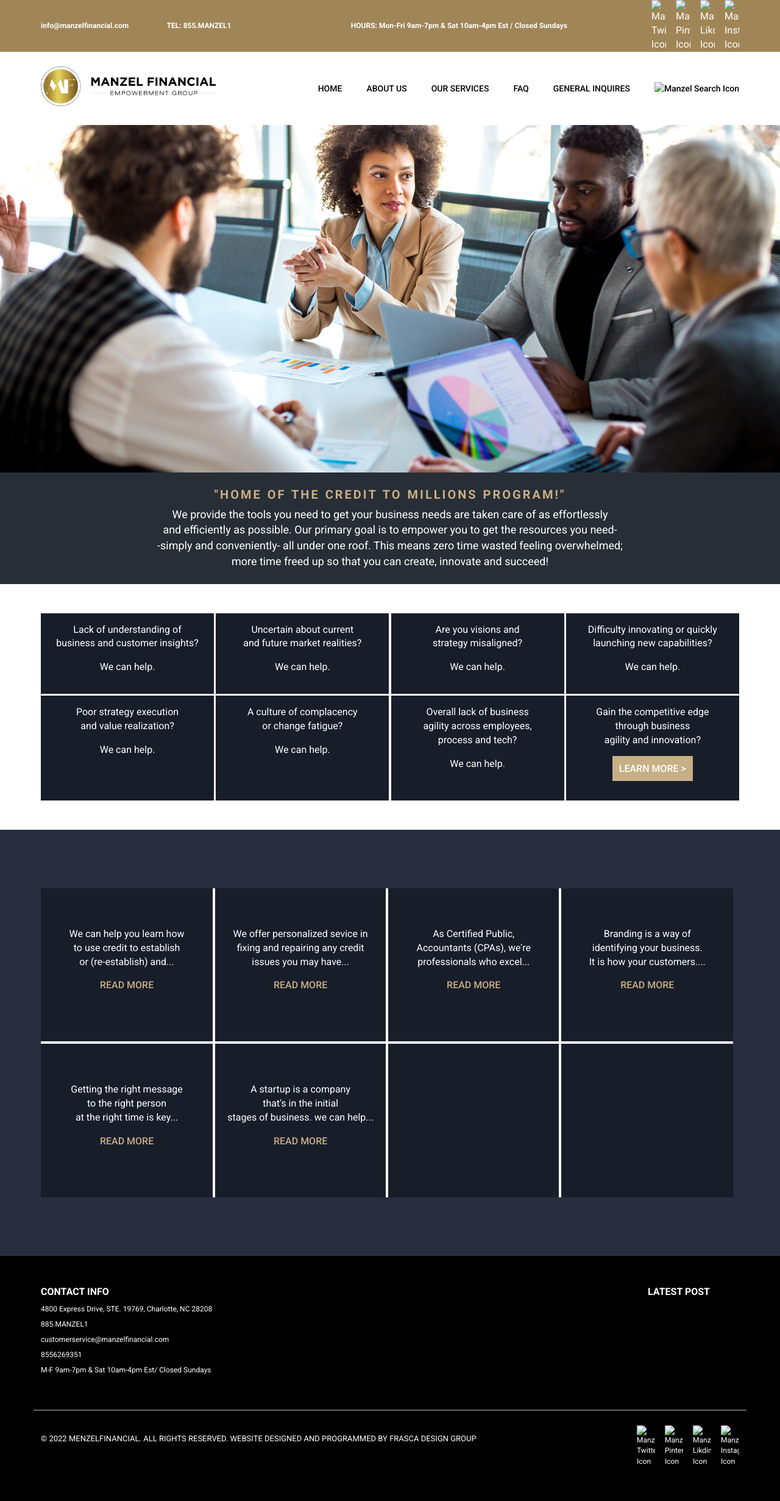
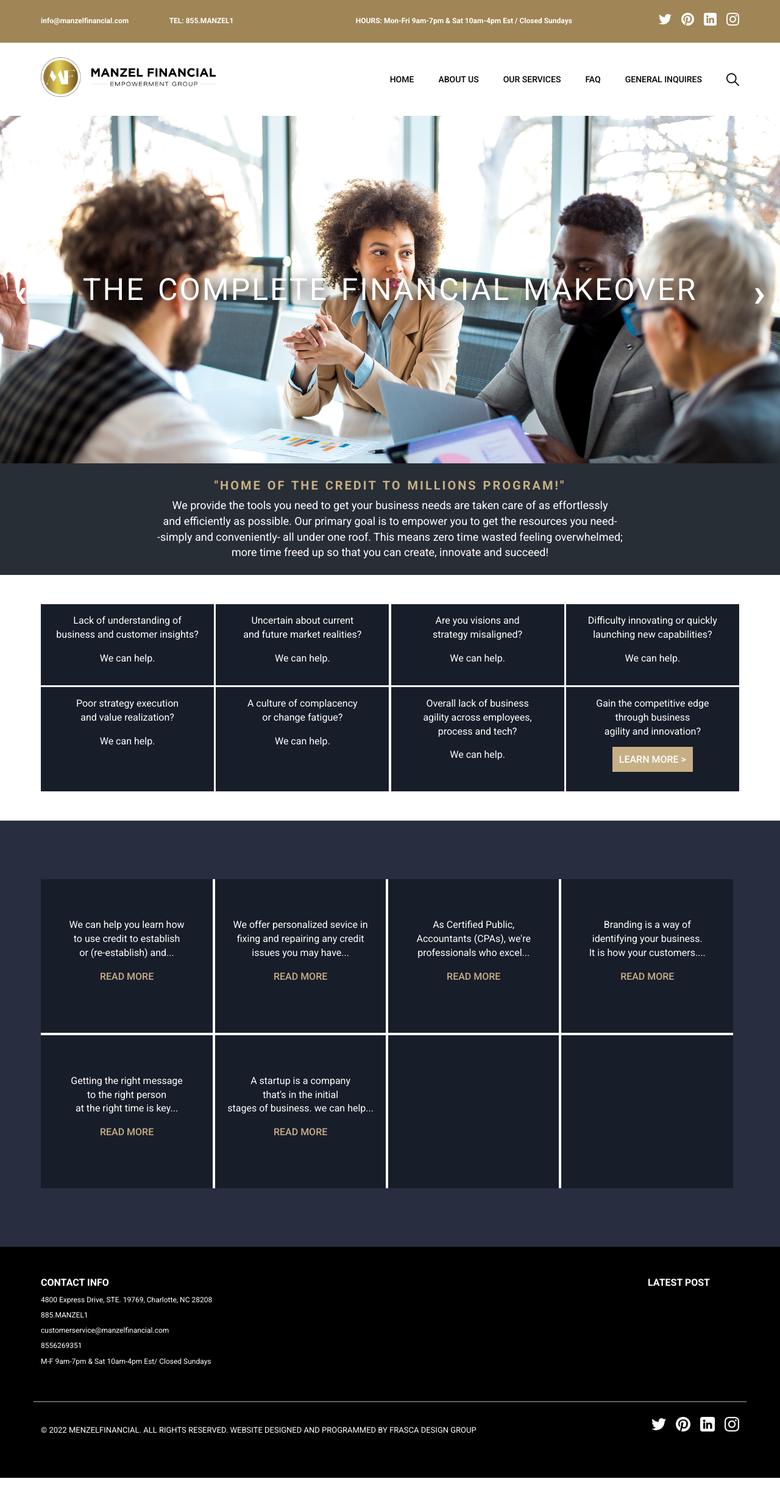
Before and after one commit to Mos-zaid/manzel, a plain HTML site: page index.html in a window 1280 px wide. Shown: the whole page at 61% size. After the commit the page ends 2424 px from the top, so only its background shows below. Drawn offline with Linux system fonts and the light colour scheme; a web font is replaced by a local one.

Commit message:
Icons added

```diff
--- a/index.html
+++ b/index.html
@@ -32,7 +32,7 @@
 
     <!-- Favicon
     –––––––––––––––––––––––––––––––––––––––––––––––––– -->
-    <!-- <link rel="icon" type="image/png" href="./images/Logo/StoneBridge-Logo.svg" /> -->
+    <link rel="icon" type="image/png" href="./images/icons/Manzel Financial logo.png" />
 
 
 </head>
@@ -51,10 +51,10 @@
                 <p>HOURS: Mon-Fri 9am-7pm & Sat 10am-4pm Est / Closed Sundays</p>
             </div>
             <div class="d-flex gap-1">
-                <img class="small-icon" src="./images/icons/facebook.png" height="24" width="24" alt="Manzel Twitter Icon">
-                <img class="small-icon" src="./images/icons/facebook.png" height="24" width="24" alt="Manzel Pinterest Icon">
-                <img class="small-icon" src="./images/icons/facebook.png" height="24" width="24" alt="Manzel Likdin Icon">
-                <img class="small-icon" src="./images/icons/facebook.png" height="24" width="24" alt="Manzel Instagram Icon">
+                <a href="#"><img class="small-icon" src="./images/icons/twitter.png" height="24" width="24" alt="Manzel Twitter Icon"></a>
+                <a href="#"><img class="small-icon" src="./images/icons/pinterest-circular-logo-symbol.png" height="24" width="24" alt="Manzel Pinterest Icon"></a>
+                <a href="#"><img class="small-icon" src="./images/icons/linkedin.png" height="24" width="24" alt="Manzel Likdin Icon"></a>
+                <a href="#"><img class="small-icon" src="./images/icons/instagram.png" height="24" width="24" alt="Manzel Instagram Icon"></a>
             </div>
         </div>
     </div>
@@ -103,7 +103,7 @@
                     <li><a href="services.html">OUR SERVICES</a></li>
                     <li><a href="FAQ.html">FAQ</a></li>
                     <li><a href="#">GENERAL INQUIRES</a></li>
-                    <img src="./images/icons/ContactUS.png" alt="Manzel Search Icon">
+                    <img class="small-icon" src="./images/icons/search.png" alt="Manzel Search Icon">
                 </ul>
             </nav>
         </div>
@@ -111,14 +111,28 @@
 
     <!-- BANNER -->
     <section>
-        <div class="p-relative">
-            <img class="width-100 img-cover max-height-570 home-object-position d-block" src="./images/iStock-1207337517_Carousel 2.jpg" alt="">
+            <!-- <div class="p-absolute center-absolute color-white mt-lg-5 pt-lg-5 mb-lg-0">
+                <p class="text-uppercase fs-16 fs-lg-20 py-3 my-0 fw-500 text-shadow">Designing the ladder to your empire</p>
+                <h1 class="my-lg-0 py-lg-0 ls-3 text-uppercase fs-30 fs-lg-45 mb-lg-5 text-shadow">The complete financial Makeover</h1>
+                <p class="fs-20 fw-500"><a href="#" class="color-white btn--gold py-lg-3 py-2 px-3 px-lg-5">Contact Us</a></p>
+            </div> -->
+
+        <div  id="owl-carousel" class="owl-one owl-carousel owl-theme">
+            <div class="p-relative">
+                <div class="p-absolute center-absolute text-center width-100">
+                    <h3 class="color-white fw-400 fs-30 fs-lg-50 ls-4 ws-3 text-uppercase text-shadow">The complete financial Makeover</h3>
+                </div>
+                <img class="width-100 img-cover max-height-570 d-block" src="./images/iStock-1351308208_Carousel 1.jpg" alt="">
+            </div>
+
+            <div class="p-relative">
+                <div class="p-absolute center-absolute text-center width-100">
+                    <h3 class="color-white fw-400 fs-30 fs-lg-50 ls-4 ws-3 text-uppercase text-shadow">The complete financial Makeover</h3>
+                </div>
+                <img class="width-100 img-cover max-height-570 d-block" style="object-position: 0 0;" src= "images/iStock-1207337517_Carousel 2.jpg" alt="">
+            </div>
+
         </div>
-        <!-- <div class="p-absolute center-absolute color-white mt-lg-5 pt-lg-5 mb-lg-0">
-            <p class="text-uppercase fs-16 fs-lg-20 py-3 my-0 fw-500 text-shadow">Designing the ladder to your empire</p>
-            <h1 class="my-lg-0 py-lg-0 ls-3 text-uppercase fs-30 fs-lg-45 mb-lg-5 text-shadow">The complete financial Makeover</h1>
-            <p class="fs-20 fw-500"><a href="#" class="color-white btn--gold py-lg-3 py-2 px-3 px-lg-5">Contact Us</a></p>
-        </div> -->
         <div class="bg-blue my-0 color-white text-center fs-18 py-5 mb-4 mb-lg-0 py-lg-4">
             <h3 class="text-uppercase color-yellow my-0 py-0 mb-lg-2 ls-4 ws-1 fs-20">"Home of the credit to millions program!"</h3>
             <p class="py-0 my-0">We provide the tools you need to get your business needs are taken care of as effortlessly</p>
@@ -248,10 +262,10 @@
                 <p class="text-uppercase fs-13">© 2022 MenzelFInancial. All Rights Reserved. website designed and programmed by <a href="#" class="color-white hover-underline-animation" >frasca design group</a></p>
 
                 <div class="d-flex gap-1 mx-auto mx-lg-0">
-                    <img class="footer-small-icon" src="./images/icons/facebook.png" height="24" width="24" alt="Manzel Twitter Icon">
-                    <img class="footer-small-icon" src="./images/icons/facebook.png" height="24" width="24" alt="Manzel Pinterest Icon">
-                    <img class="footer-small-icon" src="./images/icons/facebook.png" height="24" width="24" alt="Manzel Likdin Icon">
-                    <img class="footer-small-icon" src="./images/icons/facebook.png" height="24" width="24" alt="Manzel Instagram Icon">
+                    <img class="footer-small-icon" src="./images/icons/twitter.png" height="20" width="20" alt="Manzel Twitter Icon">
+                    <img class="footer-small-icon" src="./images/icons/pinterest-circular-logo-symbol.png" height="20" width="20" alt="Manzel Pinterest Icon">
+                    <img class="footer-small-icon" src="./images/icons/linkedin.png" height="20" width="20" alt="Manzel Likdin Icon">
+                    <img class="footer-small-icon" src="./images/icons/instagram.png" height="20" width="20" alt="Manzel Instagram Icon">
                 </div>
 
             </div>
--- a/scss/base/_basic.scss
+++ b/scss/base/_basic.scss
@@ -1173,11 +1173,12 @@
 }
 
 img.small-icon{
-  width: 24px;
+  width: 21px;
 }
 
 img.footer-small-icon{
-  width: 30px;
+  height: 24px;
+  width: 24px;
 }
 
 .btn{
--- a/scss/modules/_manzel.scss
+++ b/scss/modules/_manzel.scss
@@ -64,68 +64,72 @@
 
 // /* ==================== OWL Carousel ==================== */
 
-// .owl-dots {
-//     width: 100%;
-//     text-align: center;
-//     position: absolute;
-//     bottom: 1%;
+.owl-dots {
+    width: 100%;
+    text-align: center;
+    position: absolute;
+    bottom: 1%;
+}
+
+.owl-dot{
+    color: white!important;
+    background-color: black;
+    z-index: 150000;
+}
+
+.owl-theme .owl-dots .owl-dot span {
+    background-color: $gray!important;
+}
+
+// .owl-theme .owl-dots .owl-dot.active span {
+//     background-color: ;
 // }
 
-// // .owl-dot{
-//     // color: white!important;
-//     // background-color: black;
-//     // z-index: 150000;
-// // }
 
-// .owl-theme .owl-dots .owl-dot span {
-//     background-color: $gray!important;
-// }
+.owl-dots span {
+    width: 12px !important;
+    height: 12px !important;
+}
 
-// // .owl-theme .owl-dots .owl-dot.active span {
-// //     background-color: ;
-// // }
+.owl-dots button {
+    border: none !important;
+    outline: none !important;
+}
 
+.owl-nav button {
+    border: none !important;
+    outline: none !important;
+}
 
-// .owl-dots span {
-//     width: 12px !important;
-//     height: 12px !important;
-// }
+.owl-theme .owl-nav{
+    margin-top: 0!important;
+}
 
-// .owl-dots button {
-//     border: none !important;
-//     outline: none !important;
-// }
+.owl-prev, .owl-next {
+    position: absolute;
+    top: 50%;
+    transform: translateY(-50%);
+    color: #fff !important;
+    font-size: 65px !important;
+    font-weight: bolder !important;
+    background:none !important;
+}
 
-// .owl-nav button {
-//     border: none !important;
-//     outline: none !important;
-// }
+.owl-prev {
+    left: 1.5%;
+}
 
-// .owl-prev, .owl-next {
-//     position: absolute;
-//     top: 50%;
-//     transform: translateY(-50%);
-//     color: #fff !important;
-//     font-size: 65px !important;
-//     font-weight: bolder !important;
-//     background:none !important;
-// }
+.owl-next {
+    right: 1.5%;
+}
 
-// .owl-prev {
-//     left: 1.5%;
-// }
+.owl-testimonial {
+    .owl-prev {
+        display: none;
+    }
 
-// .owl-next {
-//     right: 1.5%;
-// }
+    .owl-next {
+        display: none;
+    }
 
-// .owl-testimonial {
-//     .owl-prev {
-//         display: none;
-//     }
-
-//     .owl-next {
-//         display: none;
-//     }
-
-// }
+}
```
Also changed, not shown: FAQ.html (+11 -11 lines), about.html (+9 -9 lines), services.html (+11 -11 lines), css/style.min.css, images/icons/instagram.png (added), images/icons/linkedin.png (added), images/icons/pinterest-circular-logo-symbol.png (added), images/icons/search.png (added), images/icons/twitter.png (added).
